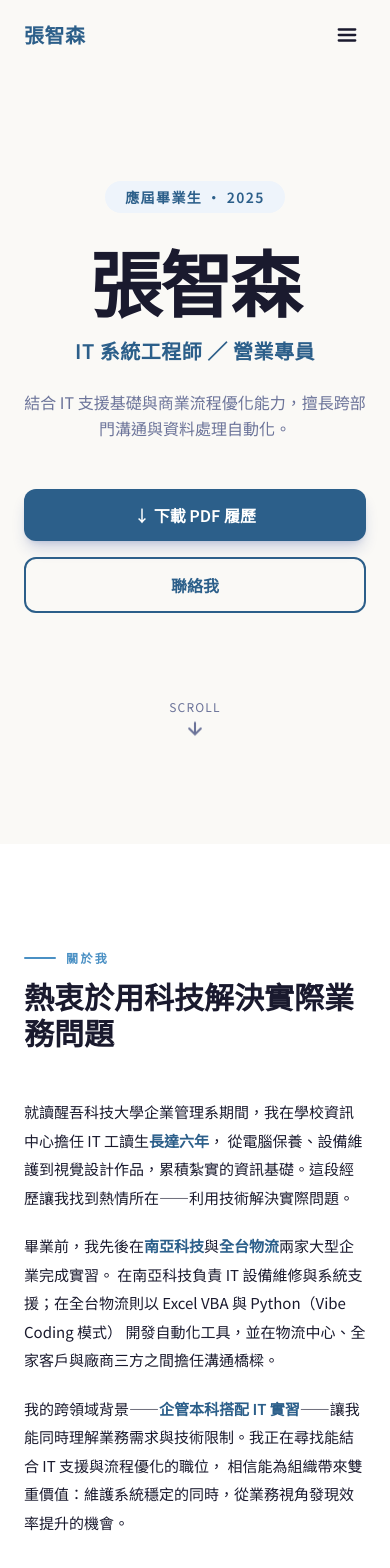
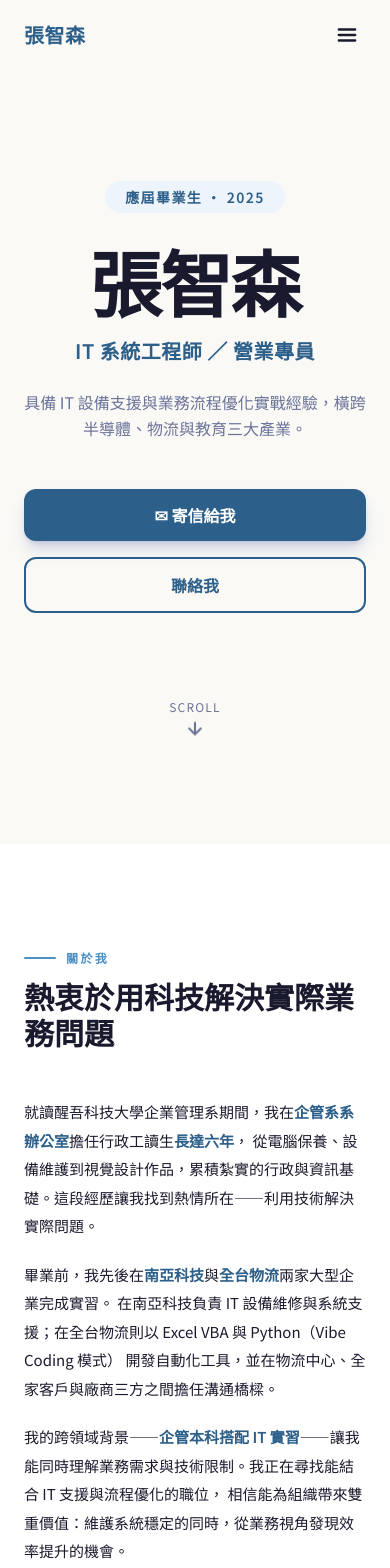
Before and after one commit to win81134679-dot/portfolio, a Next.js app: page / in a window 390 px wide. Shown: the top 1568 px of the page. Built offline with nearby package versions, Linux system fonts and the light colour scheme.

Commit message:
fix: 修正系辦文字、換 Gmail、Hero 標語、按鈕改寄信

```diff
--- a/components/AboutSection.tsx
+++ b/components/AboutSection.tsx
@@ -18,9 +18,9 @@ export default function AboutSection() {
         <div className="grid md:grid-cols-5 gap-10 items-start">
           <div className="md:col-span-3 space-y-5 text-[#1A1A2E] leading-[1.9] text-[15px]">
             <p>
-              就讀醒吾科技大學企業管理系期間，我在學校資訊中心擔任 IT 工讀生
+              就讀醒吾科技大學企業管理系期間，我在<strong className="text-[#2C5F8A] font-semibold">企管系系辦公室</strong>擔任行政工讀生
               <strong className="text-[#2C5F8A] font-semibold">長達六年</strong>，
-              從電腦保養、設備維護到視覺設計作品，累積紮實的資訊基礎。這段經歷讓我找到熱情所在——利用技術解決實際問題。
+              從電腦保養、設備維護到視覺設計作品，累積紮實的行政與資訊基礎。這段經歷讓我找到熱情所在——利用技術解決實際問題。
             </p>
             <p>
               畢業前，我先後在<strong className="text-[#2C5F8A] font-semibold">南亞科技</strong>與
--- a/components/ContactSection.tsx
+++ b/components/ContactSection.tsx
@@ -4,8 +4,8 @@ const contacts = [
   {
     icon: '✉',
     label: '電子信箱',
-    value: 'win9134679@outlook.com',
-    href: 'mailto:win9134679@outlook.com',
+    value: 'win8.1134679@gmail.com',
+    href: 'mailto:win8.1134679@gmail.com',
     breakAll: true,
   },
   {
@@ -74,18 +74,17 @@ export default function ContactSection() {
             );
           })}
 
-          {/* Download PDF card */}
+          {/* Send email card */}
           <a
-            href="/resume.pdf"
-            download
+            href="mailto:win8.1134679@gmail.com"
             className="flex items-center gap-4 bg-[#2C5F8A] border border-[#2C5F8A] rounded-2xl p-5 hover:bg-[#1d4a6e] transition-colors col-span-full sm:col-span-1"
           >
             <div className="w-12 h-12 bg-white/20 rounded-xl flex items-center justify-center text-xl text-white flex-shrink-0">
-              ↓
+              ✉
             </div>
             <div>
-              <div className="text-xs text-white/70 font-medium">下載</div>
-              <div className="text-sm font-semibold text-white">PDF 履歷</div>
+              <div className="text-xs text-white/70 font-medium">直接聯絡</div>
+              <div className="text-sm font-semibold text-white">寄信給我</div>
             </div>
           </a>
         </div>
--- a/components/HeroSection.tsx
+++ b/components/HeroSection.tsx
@@ -18,17 +18,16 @@ export default function HeroSection() {
         </h2>
 
         <p className="text-base md:text-lg text-[#6B7399] max-w-xl mx-auto mb-12 leading-relaxed">
-          結合 IT 支援基礎與商業流程優化能力，<br className="hidden md:block" />
-          擅長跨部門溝通與資料處理自動化。
+          具備 IT 設備支援與業務流程優化實戰經驗，<br className="hidden md:block" />
+          橫跨半導體、物流與教育三大產業。
         </p>
 
         <div className="flex flex-col sm:flex-row gap-4 justify-center mb-20">
           <a
-            href="/resume.pdf"
-            download
+            href="mailto:win8.1134679@gmail.com"
             className="bg-[#2C5F8A] text-white px-8 py-3.5 rounded-xl font-semibold hover:bg-[#1d4a6e] transition-colors shadow-lg shadow-blue-900/20"
           >
-            ↓ 下載 PDF 履歷
+            ✉ 寄信給我
           </a>
           <a
             href="#contact"
```
Also changed, not shown: 1 other file (tests, documents, lock files or other folders).
